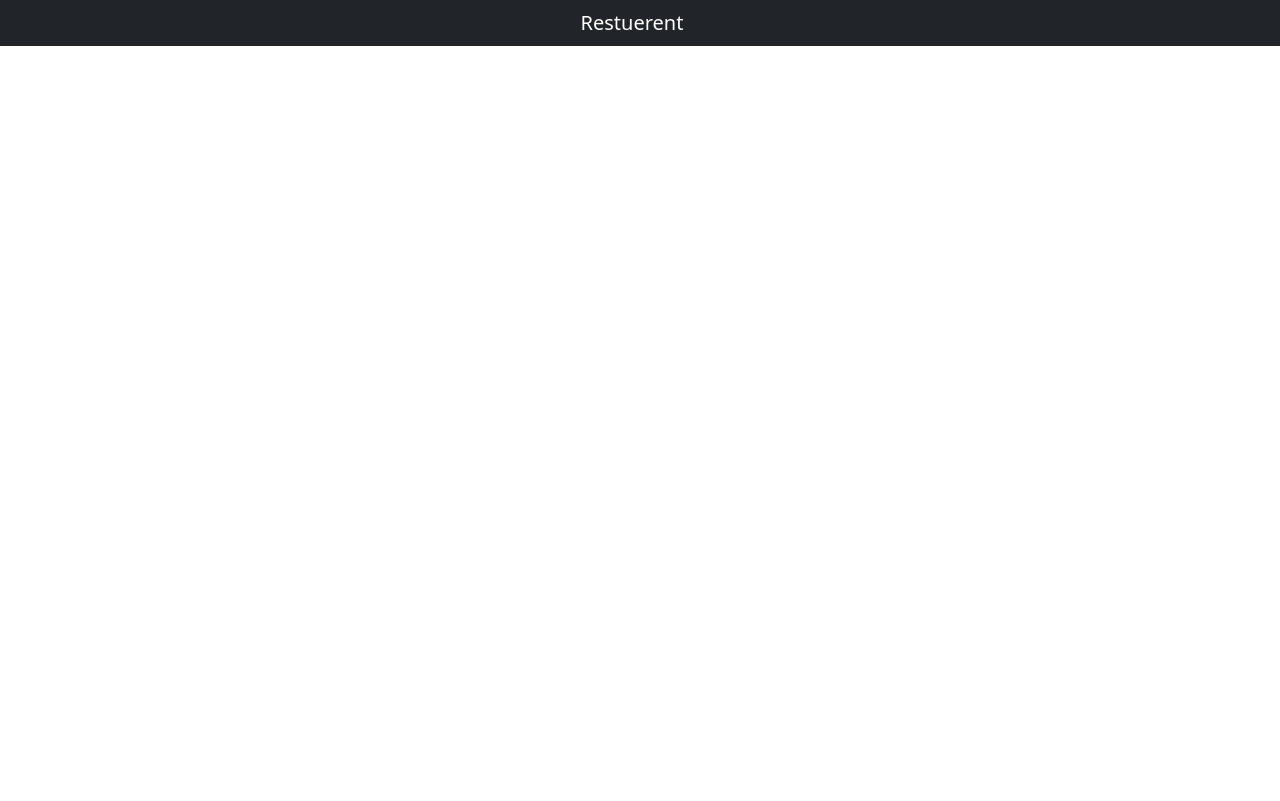
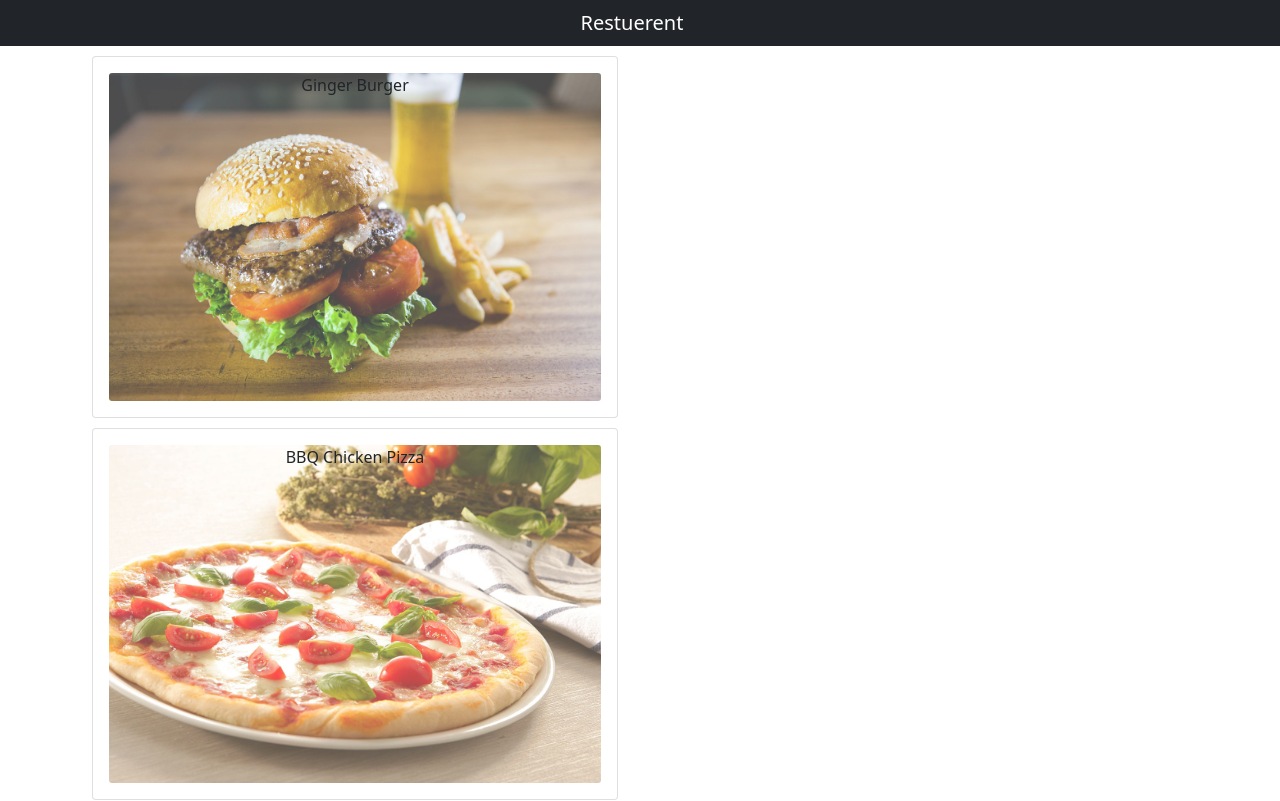
Before and after one commit to moh-sagor/Restuerent-with-React, a React (Create React App) app: page / in a window 1280 px wide. Shown: the top 801 px of the page. Built offline with nearby package versions, Linux system fonts and the light colour scheme.

Commit message:
Manu item design

```diff
--- a/src/components/body/menuitem.js
+++ b/src/components/body/menuitem.js
@@ -1,10 +1,22 @@
 import React from "react";
+import { Card, CardImg, CardImgOverlay, CardBody, CardTitle } from 'reactstrap';
 
 const MenuItem = (props) => {
     return (
         <div>
+            <Card style={{ margin: "10px" }}>
+                <CardBody>
+                    <CardImg width="100%" alt={props.dish.name} src={props.dish.image}
+                        style={{
+                            opacity: "0.7"
+                        }} />
+                    <CardImgOverlay>
+                        <CardTitle>{props.dish.name}</CardTitle>
+                    </CardImgOverlay>
+                </CardBody>
+            </Card>
 
-        </div>
+        </div >
     );
 }
 
```
